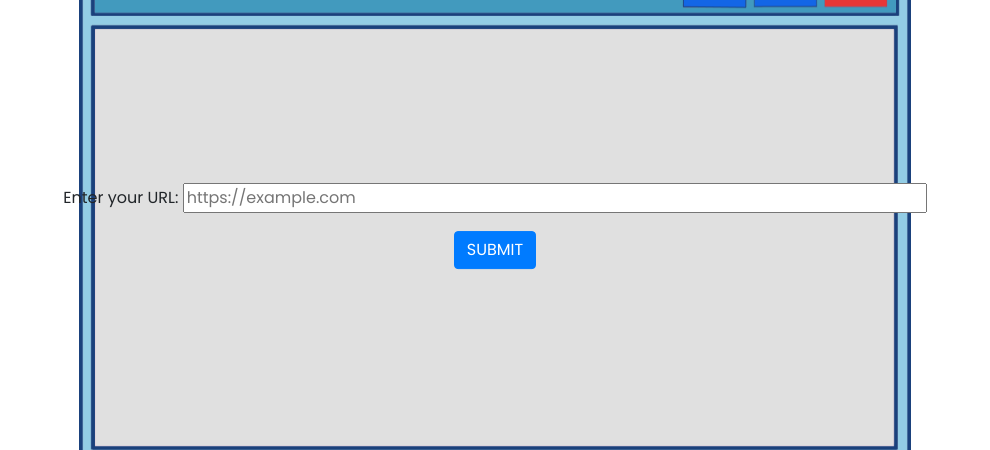
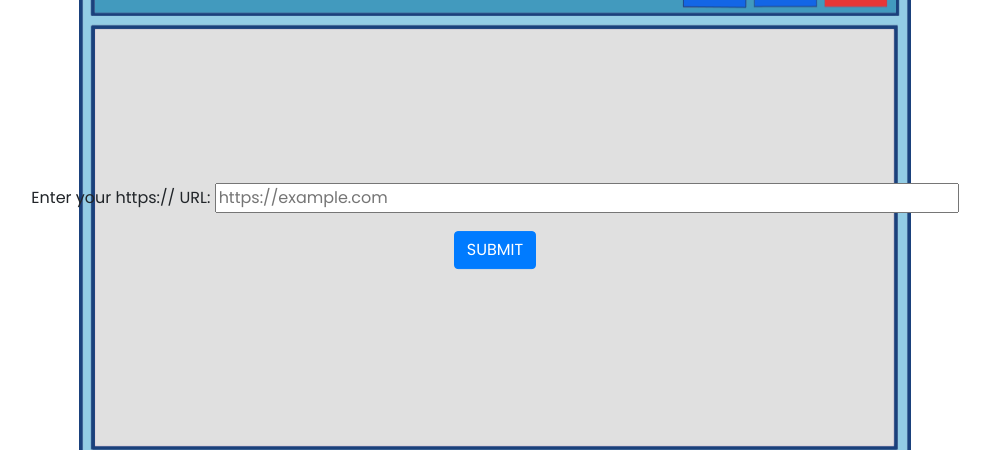
Before and after one commit to roselynle/url-shrtn, a Flask app: page / in a window 1280 px wide. Shown: the part 214-664 px from the top of the page, without its empty margins (145-1135 px from the left). Run offline with Flask 2, Linux system fonts and the light colour scheme; some libraries are stand-ins or nearby versions.

Commit message:
fix bug with www urls

```diff
--- a/templates/home.html
+++ b/templates/home.html
@@ -3,8 +3,8 @@
 
 {% block content %}
 <form action="#", method="post">
-    <label for="url">Enter your URL:</label>
-    <input type="text" name="url" id="url"
+    <label for="url">Enter your https:// URL:</label>
+    <input type="url" name="url" id="url"
        placeholder="https://example.com" size="50"
        required>
     <br>
```
Also changed, not shown: urls.db.
